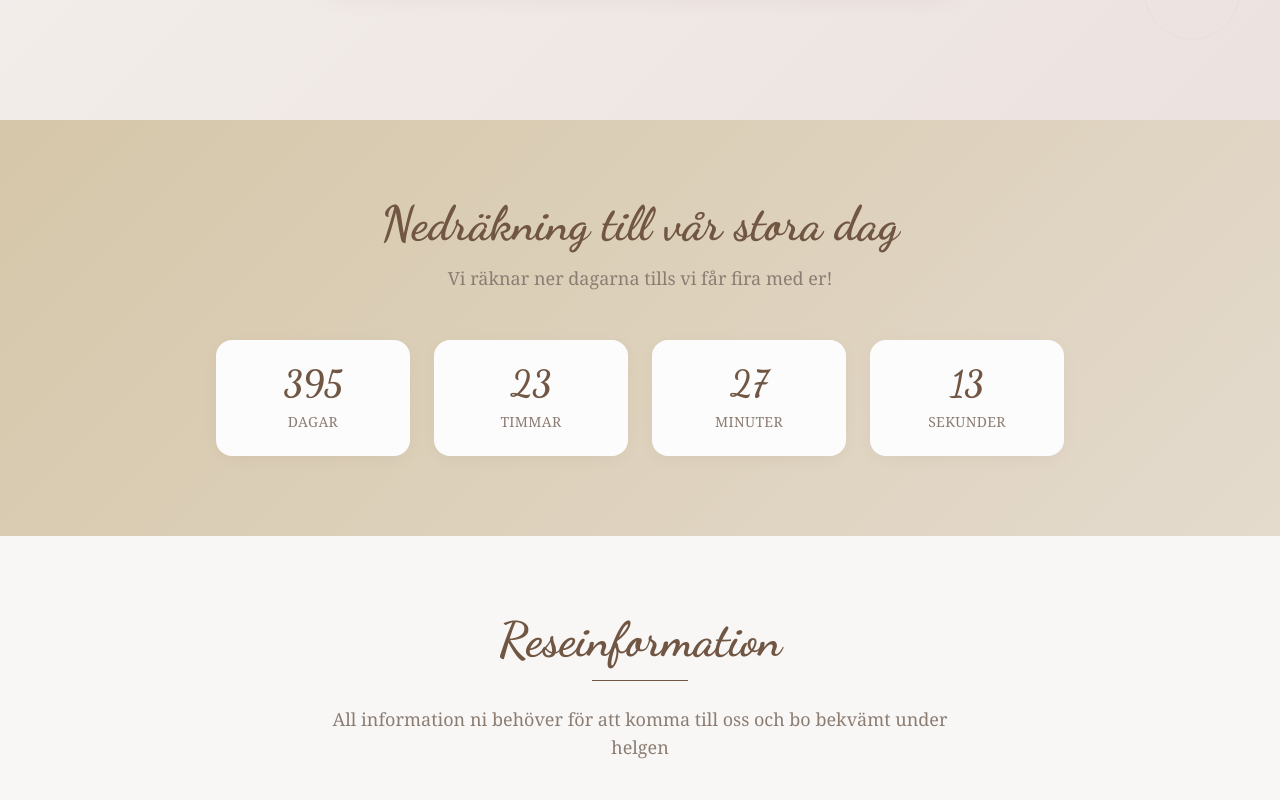
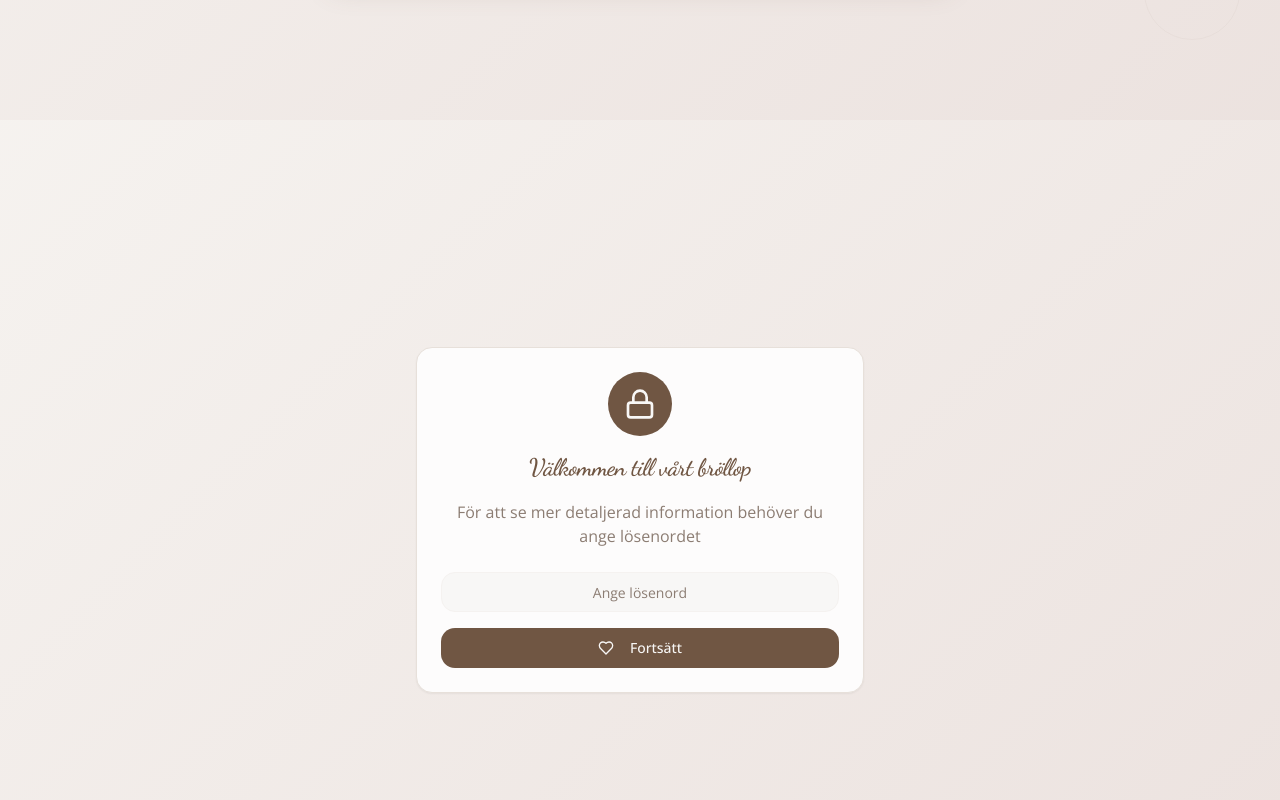
Before and after one commit to KiarashKiani/falk-kiani-celebrate, a React (Vite) app: page / in a window 1280 px wide. Shown: the part 680-1480 px from the top of the page. Built offline with nearby package versions, Linux system fonts and the light colour scheme.

Commit message:
Add password protection
Enable password protection for the website with the password "KimjaJohanna".

```diff
--- /dev/null
+++ b/src/components/PasswordGate.tsx
@@ -0,0 +1,83 @@
+import React, { useState, useEffect } from "react";
+import { Card, CardContent, CardHeader, CardTitle } from "@/components/ui/card";
+import { Input } from "@/components/ui/input";
+import { Button } from "@/components/ui/button";
+import { Lock, Heart } from "lucide-react";
+
+interface PasswordGateProps {
+  children: React.ReactNode;
+}
+
+const PasswordGate = ({ children }: PasswordGateProps) => {
+  const [password, setPassword] = useState("");
+  const [isAuthenticated, setIsAuthenticated] = useState(false);
+  const [error, setError] = useState("");
+
+  const CORRECT_PASSWORD = "KimjaJohanna";
+
+  useEffect(() => {
+    // Check if user is already authenticated
+    const stored = localStorage.getItem("wedding-authenticated");
+    if (stored === "true") {
+      setIsAuthenticated(true);
+    }
+  }, []);
+
+  const handleSubmit = (e: React.FormEvent) => {
+    e.preventDefault();
+    if (password === CORRECT_PASSWORD) {
+      setIsAuthenticated(true);
+      localStorage.setItem("wedding-authenticated", "true");
+      setError("");
+    } else {
+      setError("Fel lösenord. Försök igen.");
+      setPassword("");
+    }
+  };
+
+  if (isAuthenticated) {
+    return <>{children}</>;
+  }
+
+  return (
+    <div className="min-h-screen bg-gradient-romantic flex items-center justify-center p-4">
+      <Card className="w-full max-w-md shadow-elegant">
+        <CardHeader className="text-center space-y-4">
+          <div className="flex justify-center">
+            <div className="w-16 h-16 bg-primary rounded-full flex items-center justify-center">
+              <Lock className="w-8 h-8 text-primary-foreground" />
+            </div>
+          </div>
+          <CardTitle className="text-2xl font-script text-primary">
+            Välkommen till vårt bröllop
+          </CardTitle>
+          <p className="text-muted-foreground">
+            För att se mer detaljerad information behöver du ange lösenordet
+          </p>
+        </CardHeader>
+        <CardContent>
+          <form onSubmit={handleSubmit} className="space-y-4">
+            <div className="space-y-2">
+              <Input
+                type="password"
+                placeholder="Ange lösenord"
+                value={password}
+                onChange={(e) => setPassword(e.target.value)}
+                className="text-center"
+              />
+              {error && (
+                <p className="text-destructive text-sm text-center">{error}</p>
+              )}
+            </div>
+            <Button type="submit" className="w-full">
+              <Heart className="w-4 h-4 mr-2" />
+              Fortsätt
+            </Button>
+          </form>
+        </CardContent>
+      </Card>
+    </div>
+  );
+};
+
+export default PasswordGate;
--- a/src/pages/Index.tsx
+++ b/src/pages/Index.tsx
@@ -6,6 +6,7 @@ import Timeline from "@/components/Timeline";
 import RSVPForm from "@/components/RSVPForm";
 import WeddingDetails from "@/components/WeddingDetails";
 import ContactSection from "@/components/ContactSection";
+import PasswordGate from "@/components/PasswordGate";
 
 const Index = () => {
   return (
@@ -15,12 +16,14 @@ const Index = () => {
         <section id="home">
           <WeddingHero />
         </section>
+        <PasswordGate>
           <CountdownTimer />
           <TravelInfo />
           <Timeline />
           <RSVPForm />
           <WeddingDetails />
           <ContactSection />
+        </PasswordGate>
       </main>
     </div>
   );
```
Also changed, not shown: 1 other file (tests, documents, lock files or other folders). Lines whose indentation alone changed are shown as unchanged.
